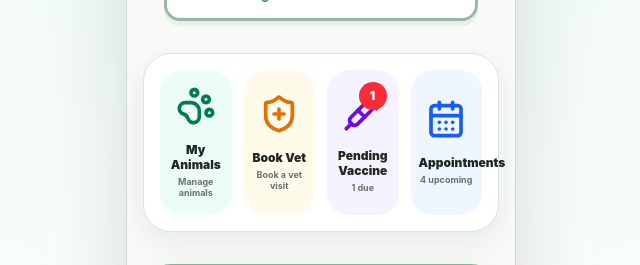
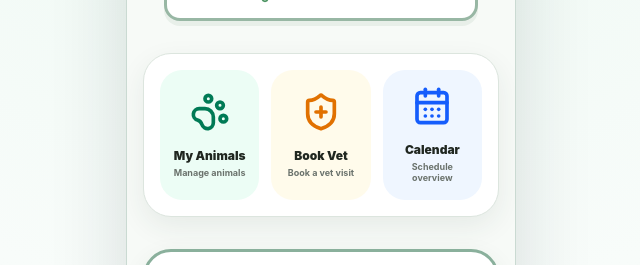
Before and after one commit to ShemantyMahjabin/ShobarKhamar-Vet_Service-, a React (Vite) app: page /farmer-dashboard in a window 1280 px wide. Shown: the part 462-727 px from the top of the page, without its empty margins (319-959 px from the left). Built offline with nearby package versions, Linux system fonts and the light colour scheme.

Commit message:
farmer dashboard modified -calender

```diff
--- a/src/app/components/FarmerDashboard.tsx
+++ b/src/app/components/FarmerDashboard.tsx
@@ -32,15 +32,8 @@ const profileStats = [
     icon: ShieldPlus,
   },
   {
-    title: 'Pending Vaccine',
-    subtitle: '1 due',
-    tone: 'bg-violet-50 text-violet-700',
-    icon: Syringe,
-    badge: '1',
-  },
-  {
-    title: 'Appointments',
-    subtitle: '4 upcoming',
+    title: 'Calendar',
+    subtitle: 'Schedule overview',
     tone: 'bg-blue-50 text-blue-600',
     icon: CalendarDays,
   },
@@ -98,8 +91,7 @@ export function FarmerDashboard() {
   const statActions = [
     () => navigate('/farm-management'),
     () => navigate('/booking'),
-    () => navigate('/vaccination-management'),
-    () => navigate('/appointment-schedule'),
+    () => undefined,
   ];
 
   return (
@@ -158,7 +150,7 @@ export function FarmerDashboard() {
           </div>
 
           <div className="mx-4 mt-8 rounded-[28px] border border-[#dce5de] bg-white p-4 shadow-[0_10px_28px_rgba(38,70,45,0.08)]">
-            <div className="grid grid-cols-4 gap-3">
+            <div className="grid grid-cols-3 gap-3">
               {profileStats.map((item, index) => (
                 <button
                   key={item.title}
```
